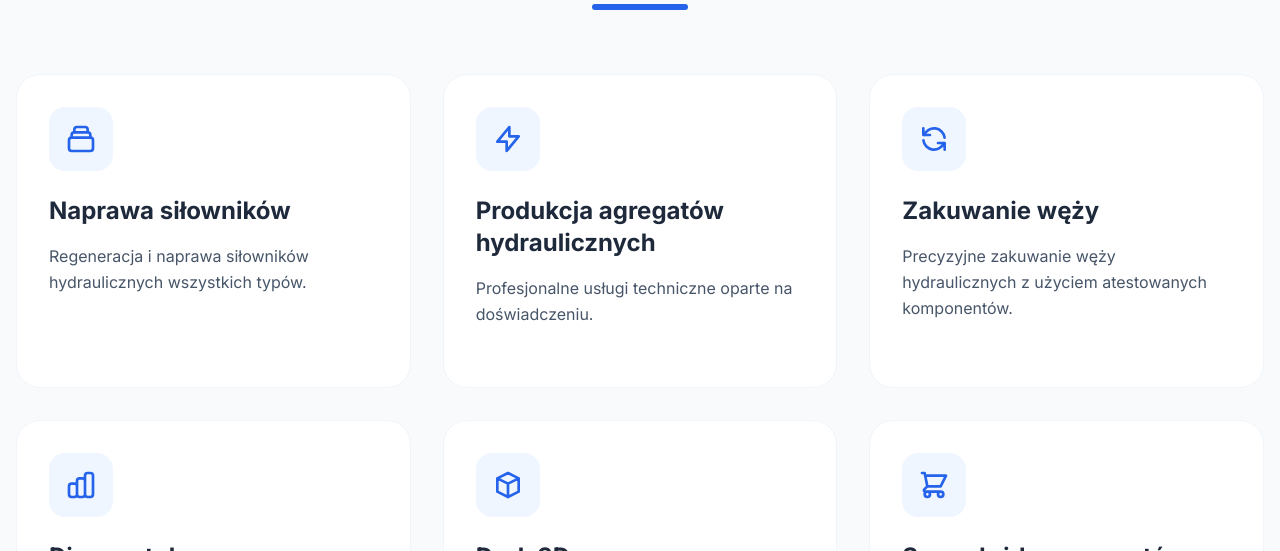
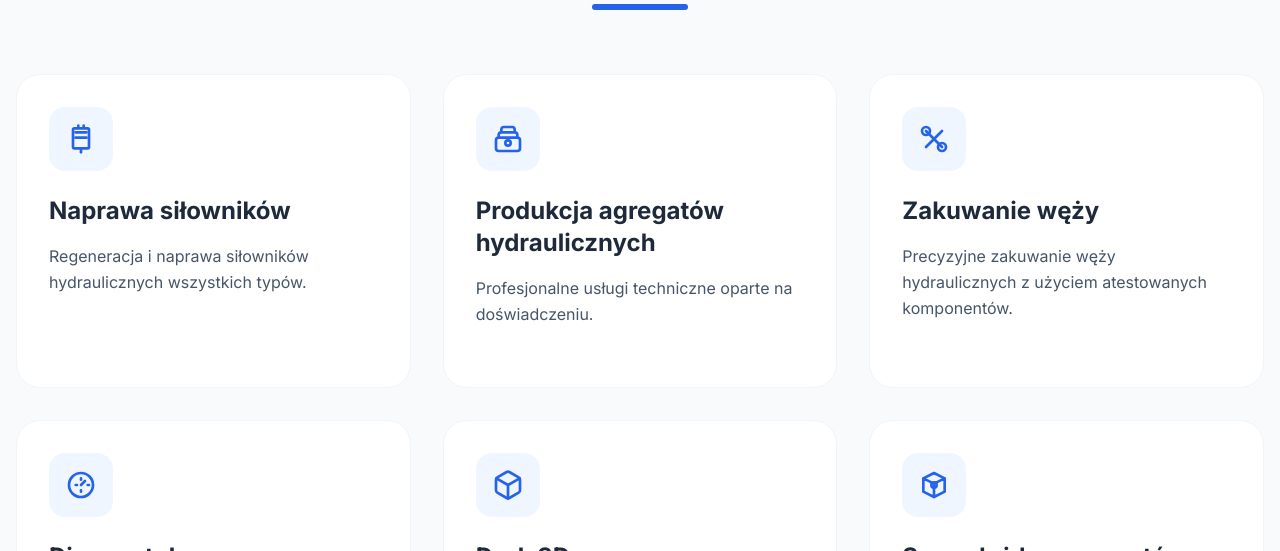
Before and after one commit to DawidCh-01/DanmarWebSite, a React (Vite) app: page / in a window 1280 px wide. Shown: the part 1060-1611 px from the top of the page. Built offline with nearby package versions, Linux system fonts and the light colour scheme; no server answers.

Commit message:
Update service descriptions and section ID

```diff
--- a/components/Services.tsx
+++ b/components/Services.tsx
@@ -1,14 +1,14 @@
-
 import React, { useState, useEffect } from 'react';
 import { generateServiceDescription } from '../services/geminiService';
 
+// WAŻNE: Nazwy tutaj muszą być IDENTYCZNE jak w tablicy 'services' na dole
 const FALLBACKS: Record<string, string> = {
-  "Produkcja i naprawa siłowników": "Profesjonalna produkcja nowych siłowników dla potrzeb klienta oraz naprawa siłowników hydraulicznych wszystkich typów, przywracająca pełną sprawność.",
-  "Produkcja agregatów hydraulicznych": "Projektujemy i produkujemy agregaty hydrauliczne oraz zajmujemy się profesjonalną regeneracją i naprawą użyanych.",
-  "Zakuwanie węży": "Szybkie i precyzyjne zakuwanie węży wysokociśnieniowych z użyciem atestowanych końcówek i tulei.",
-  "Diagnostyka maszyn": "Kompleksowe sprawdzanie ciśnień i przepływów w układach hydraulicznych bezpośrednio u klienta.",
-  "Druk 3D": "Wytwarzanie prototypów, uszczelnień oraz nietypowych części z wytrzymałych polimerów technicznych.",
-  "Sprzedaż komponentów": "Szeroki asortyment części: od rozdzielaczy i zaworów, po elementy złączne i uszczelnienia."
+  "Naprawa siłowników": "Kompleksowa regeneracja siłowników hydraulicznych: wymiana uszczelnień, szlifowanie tłoczysk i testy szczelności pod ciśnieniem.",
+  "Produkcja agregatów hydraulicznych": "Projektujemy i budujemy stacjonarne oraz mobilne agregaty hydrauliczne dopasowane do indywidualnych potrzeb Twoich maszyn.",
+  "Zakuwanie węży": "Profesjonalne zakuwanie przewodów hydraulicznych od ręki. Szeroki wybór końcówek i węży o wysokiej wytrzymałości.",
+  "Diagnostyka maszyn": "Precyzyjne pomiary ciśnień i przepływów. Wykrywamy usterki zanim doprowadzą do poważnych awarii i przestojów.",
+  "Druk 3D": "Szybkie prototypowanie i wytwarzanie nietypowych osłon, uszczelnień oraz części z polimerów technicznych.",
+  "Sprzedaż komponentów": "Bogaty asortyment: pompy, rozdzielacze, zawory oraz elementy złączne dostępne bezpośrednio z naszego magazynu."
 };
 
 interface ServiceCardProps {
@@ -17,7 +17,6 @@ interface ServiceCardProps {
 }
 
 const ServiceCard: React.FC<ServiceCardProps> = ({ title, icon }) => {
-  // Start with fallback text so the user sees content immediately
   const [description, setDescription] = useState<string>(FALLBACKS[title] || "Profesjonalne usługi hydrauliki siłowej.");
 
   useEffect(() => {
@@ -49,7 +48,8 @@ const Services: React.FC = () => {
       title: "Naprawa siłowników",
       icon: (
         <svg className="w-8 h-8" fill="none" stroke="currentColor" viewBox="0 0 24 24">
-          <path strokeLinecap="round" strokeLinejoin="round" strokeWidth="2" d="M19 11H5m14 0a2 2 0 012 2v6a2 2 0 01-2 2H5a2 2 0 01-2-2v-6a2 2 0 012-2m14 0V9a2 2 0 00-2-2M5 11V9a2 2 0 012-2m0 0V5a2 2 0 012-2h6a2 2 0 012 2v2M7 7h10" />
+          <path strokeLinecap="round" strokeLinejoin="round" strokeWidth="2" d="M8 7h8m-8 4h8m-9 8h10a1 1 0 001-1V5a1 1 0 00-1-1H7a1 1 0 00-1 1v13a1 1 0 001 1zm3-15v-2m4 2v-2" />
+          <path strokeLinecap="round" strokeLinejoin="round" strokeWidth="2" d="M12 19v3" />
         </svg>
       )
     },
@@ -57,7 +57,8 @@ const Services: React.FC = () => {
       title: "Produkcja agregatów hydraulicznych",
       icon: (
         <svg className="w-8 h-8" fill="none" stroke="currentColor" viewBox="0 0 24 24">
-          <path strokeLinecap="round" strokeLinejoin="round" strokeWidth="2" d="M13 10V3L4 14h7v7l9-11h-7z" />
+          <path strokeLinecap="round" strokeLinejoin="round" strokeWidth="2" d="M19 11H5m14 0a2 2 0 012 2v6a2 2 0 01-2 2H5a2 2 0 01-2-2v-6a2 2 0 012-2m14 0V9a2 2 0 00-2-2M5 11V9a2 2 0 012-2m0 0V5a2 2 0 012-2h6a2 2 0 012 2v2M7 7h10" />
+          <circle cx="12" cy="15" r="2" strokeWidth="2" />
         </svg>
       )
     },
@@ -65,7 +66,9 @@ const Services: React.FC = () => {
       title: "Zakuwanie węży",
       icon: (
         <svg className="w-8 h-8" fill="none" stroke="currentColor" viewBox="0 0 24 24">
-          <path strokeLinecap="round" strokeLinejoin="round" strokeWidth="2" d="M4 4v5h.582m15.356 2A8.001 8.001 0 004.582 9m0 0H9m11 11v-5h-.581m0 0a8.003 8.003 0 01-15.357-2m15.357 2H15" />
+          <path strokeLinecap="round" strokeLinejoin="round" strokeWidth="2" d="M6 18L18 6M6 6l12 12" />
+          <circle cx="6" cy="6" r="3" strokeWidth="2" />
+          <circle cx="18" cy="18" r="3" strokeWidth="2" />
         </svg>
       )
     },
@@ -73,7 +76,9 @@ const Services: React.FC = () => {
       title: "Diagnostyka maszyn",
       icon: (
         <svg className="w-8 h-8" fill="none" stroke="currentColor" viewBox="0 0 24 24">
-          <path strokeLinecap="round" strokeLinejoin="round" strokeWidth="2" d="M9 19v-6a2 2 0 00-2-2H5a2 2 0 00-2 2v6a2 2 0 002 2h2a2 2 0 002-2zm0 0V9a2 2 0 012-2h2a2 2 0 012 2v10m-6 0a2 2 0 002 2h2a2 2 0 002-2m0 0V5a2 2 0 012-2h2a2 2 0 012 2v14a2 2 0 01-2 2h-2a2 2 0 01-2-2z" />
+          <circle cx="12" cy="12" r="9" strokeWidth="2" />
+          <path strokeLinecap="round" strokeLinejoin="round" strokeWidth="2" d="M12 12L15 9" />
+          <path strokeLinecap="round" strokeLinejoin="round" strokeWidth="2" d="M12 7v1m0 8v1m-4-5h1m8 0h1" />
         </svg>
       )
     },
@@ -81,7 +86,8 @@ const Services: React.FC = () => {
       title: "Druk 3D",
       icon: (
         <svg className="w-8 h-8" fill="none" stroke="currentColor" viewBox="0 0 24 24">
-          <path strokeLinecap="round" strokeLinejoin="round" strokeWidth="2" d="M20 7l-8-4-8 4m16 0l-8 4m8-4v10l-8 4m0-10L4 7m8 4v10M4 7v10l8 4" />
+          <path strokeLinecap="round" strokeLinejoin="round" strokeWidth="2" d="M21 16V8a2 2 0 00-1-1.73l-7-4a2 2 0 00-2 0l-7 4A2 2 0 003 8v8a2 2 0 001 1.73l7 4a2 2 0 002 0l7-4A2 2 0 0021 16z" />
+          <path strokeLinecap="round" strokeLinejoin="round" strokeWidth="2" d="M3.27 6.96L12 12.01l8.73-5.05M12 22.08V12" />
         </svg>
       )
     },
@@ -89,14 +95,15 @@ const Services: React.FC = () => {
       title: "Sprzedaż komponentów",
       icon: (
         <svg className="w-8 h-8" fill="none" stroke="currentColor" viewBox="0 0 24 24">
-          <path strokeLinecap="round" strokeLinejoin="round" strokeWidth="2" d="M3 3h2l.4 2M7 13h10l4-8H5.4M7 13L5.4 5M7 13l-2.293 2.293c-.63.63-.184 1.707.707 1.707H17m0 0a2 2 0 100 4 2 2 0 000-4zm-8 2a2 2 0 11-4 0 2 2 0 014 0z" />
+          <path strokeLinecap="round" strokeLinejoin="round" strokeWidth="2" d="M20 7l-8-4-8 4m16 0l-8 4m8-4v10l-8 4m0-10L4 7m8 4v10M4 7v10l8 4" />
+          <circle cx="12" cy="12" r="2" strokeWidth="2" />
         </svg>
       )
     }
   ];
 
   return (
-    <section className="py-24 bg-slate-50">
+    <section className="py-24 bg-slate-50" id="services">
       <div className="container mx-auto px-4">
         <div className="text-center mb-16">
           <h2 className="text-sm font-bold text-blue-600 tracking-[0.2em] uppercase mb-4">Nasza Specjalizacja</h2>
```
